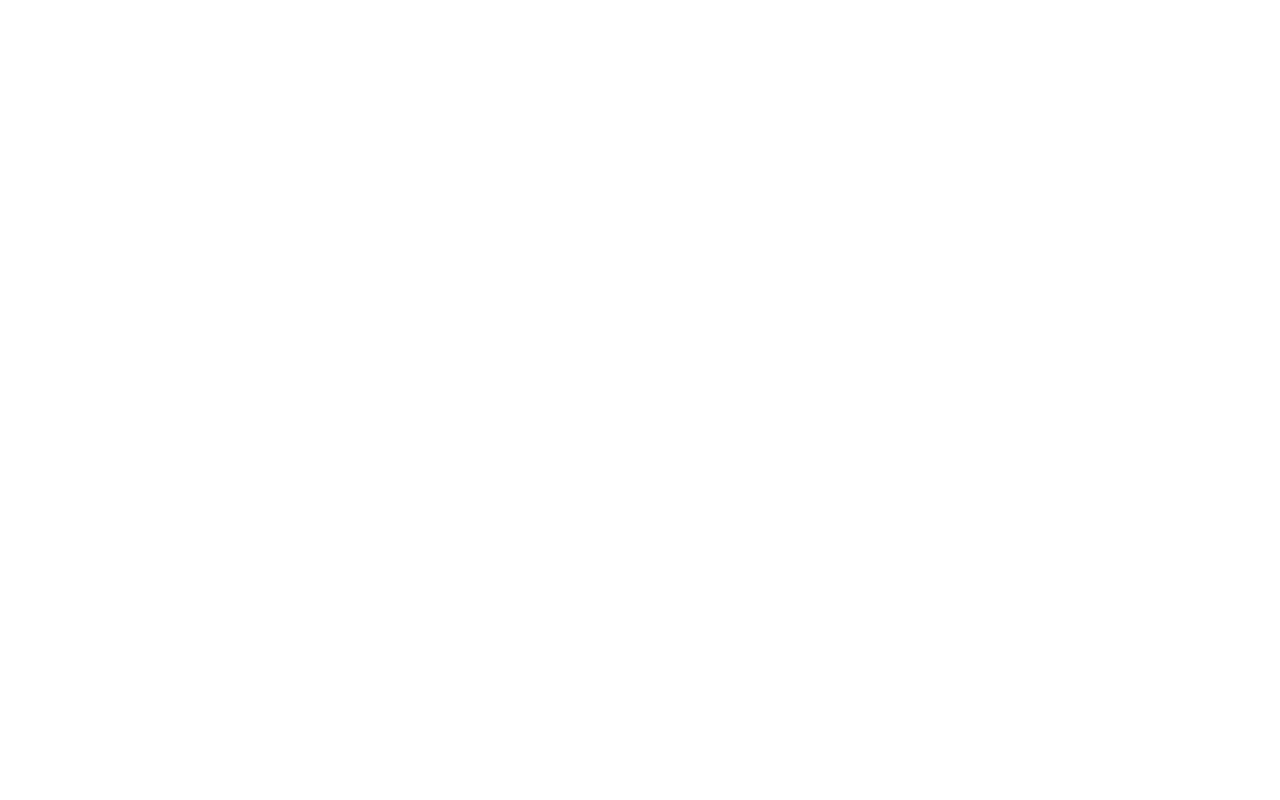
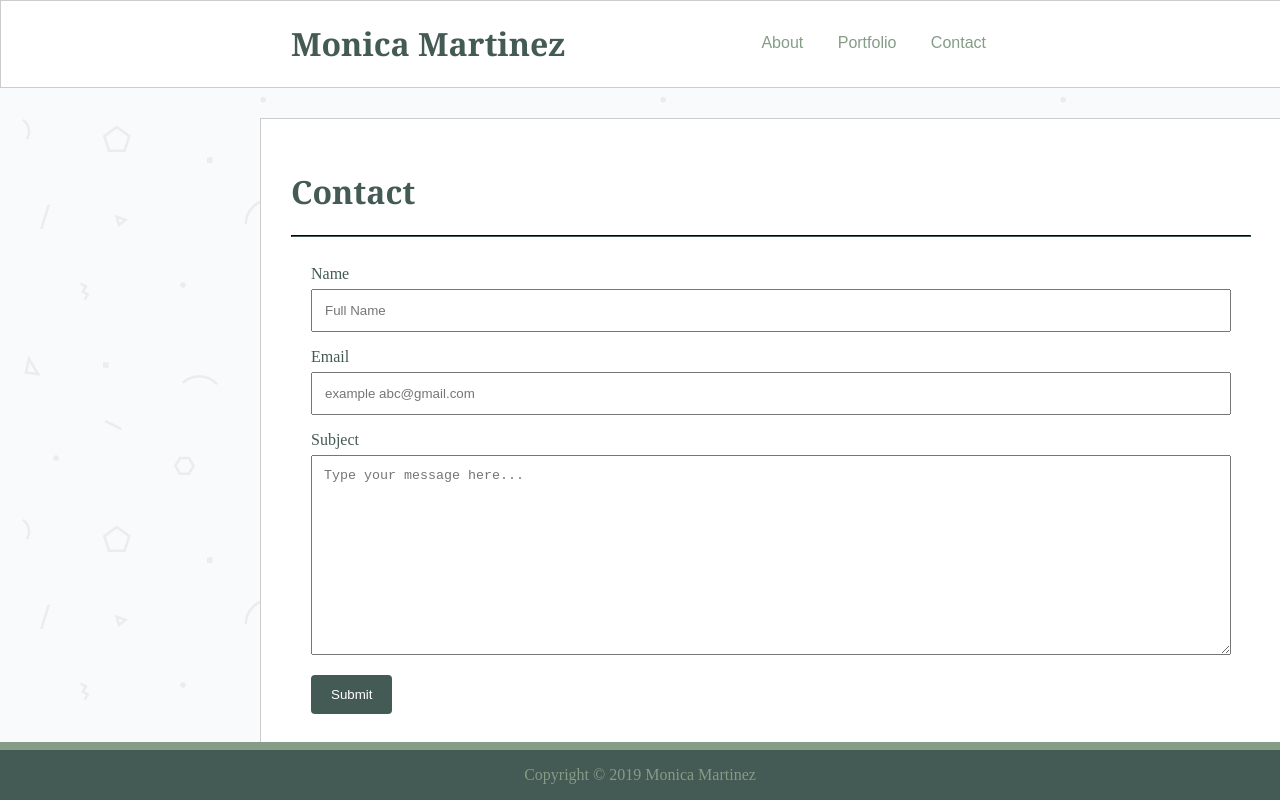
Before and after one commit to mgmarti/portfolio, a plain HTML site: page contact.html in a window 1280 px wide. Drawn offline with Linux system fonts and the light colour scheme.

Commit message:
added html for portfolio and contact page

```diff
--- a/assets/css/style.css
+++ b/assets/css/style.css
@@ -1,16 +1,39 @@
+body {
+    background-image: url("../images/geometry2.png");
+    margin: 0;
+}
 
-        <style>
+h1 {
+    font-family: Georgia, 'Times New Roman', Times, serif;
+}
 
-        body {
-            background-image: url("assets/images/tic-tac-toe.png");
+p {
+    color: #859c87;
 }
+
+hr {
+    border-color: #445a54;
+}
+
+a:link {
+    color: #859c87;
+    }
+    a:visited {
+    color: #859c87;
+    }
+    a:hover {
+    color: #859c87;
+    }
+
 .navigation {
     background-color: white;
     border: 1px solid #cccccc;
+    color: #cccccc;
+    width: 100%;
 }
 
 .logo {
-            background-color: #4aaaa5;
+    color: #445a54;
     margin-left: 260px;
     padding-left: 30px;
     padding-right: 30px;
@@ -44,10 +67,53 @@
 .about {
     width: 960px;
     background-color: white;
+    color: #445a54;
     border: 1px solid #cccccc;
     margin-top: 30px;
     margin-left: 260px;
+    margin-bottom: 30px;
+    padding: 30px;
 }
 
+.textWrap {
+    float: left;
+    margin: 20px;
+}
 
-        </style>
+input[type=text], select, textarea {
+    width: 100%;
+    padding: 12px;
+    box-sizing: border-box;
+    margin-top: 6px;
+    margin-bottom: 16px;
+    resize: vertical
+  }
+
+  input[type=submit] {
+    background-color: #445a54;
+    color: white;
+    padding: 12px 20px;
+    border: none;
+    border-radius: 4px;
+    cursor: pointer;
+  }
+
+  input[type=submit]:hover {
+    background-color: #c6d0ca;
+  }
+
+  .container {
+    padding: 20px;
+  }
+
+.footer {
+    background-color: #445a54;
+    border-top: 8px solid #859c87;
+    color: #cccccc;
+    position: fixed;
+    left: 0;
+    bottom: 0;
+    width: 100%;
+    color: white;
+    text-align: center;
+}
--- a/contact.html
+++ b/contact.html
@@ -0,0 +1,65 @@
+<!DOCTYPE html>
+<html>
+    <head>
+        <title>Portfolio</title>
+        <link rel="stylesheet" href="assets/css/style.css">
+    </head>
+
+    <body>
+
+       <div class="navigation">
+           <div class="logo">
+               <h1>Monica Martinez</h1>
+           </div>
+
+           <div class="menu">
+               <ul>
+                  <li>
+                      <a href="index.html">About</a>
+                  </li>
+                  <li>
+                      <a href="portfolio.html">Portfolio</a>
+                  </li>
+                  <li>
+                      <a href="contact.html">Contact</a>
+                  </li>
+               </ul>
+            </div>
+
+       </div>
+
+       <div class="about">
+           <div>
+               <h1>Contact</h1>
+                <hr>
+           </div>
+
+           <div class="container">
+                <form action="action_page.php">
+
+                    <label for="fname">Name</label>
+                    <input type="text" id="fname" name="firstname" placeholder="Full Name">
+
+                    <label for="lname">Email</label>
+                    <input type="text" id="email" name="email" placeholder="example abc@gmail.com">
+
+                    <label for="subject">Subject</label>
+                    <textarea id="subject" name="subject" placeholder="Type your message here..." style="height:200px"></textarea>
+
+                    <input type="submit" value="Submit">
+
+                </form>
+
+           </div>
+
+       </div>
+
+       <footer>
+           <div class="footer">
+                <p>
+                Copyright &copy; 2019 Monica Martinez
+                </p>
+           </div>
+       </footer>
+    </body>
+</html>
```
Also changed, not shown: index.html (+41 -2 lines), portfolio.html (+48 -0 lines), assets/images/_MG_9359.jpg (added), assets/images/geometry2.png (added), assets/images/positive.png (deleted), assets/images/tic-tac-toe.png (deleted). Lines whose indentation alone changed are shown as unchanged.
